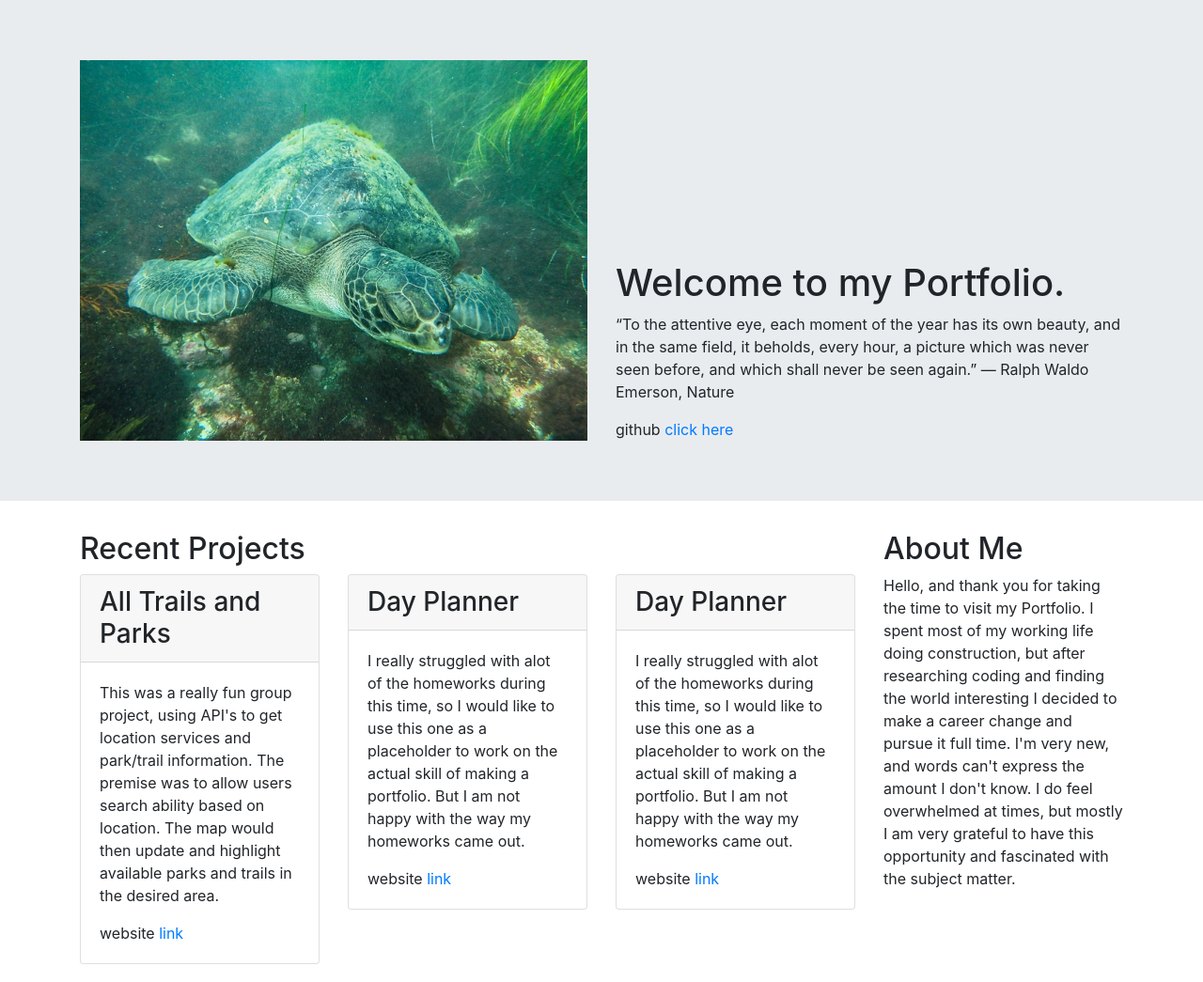
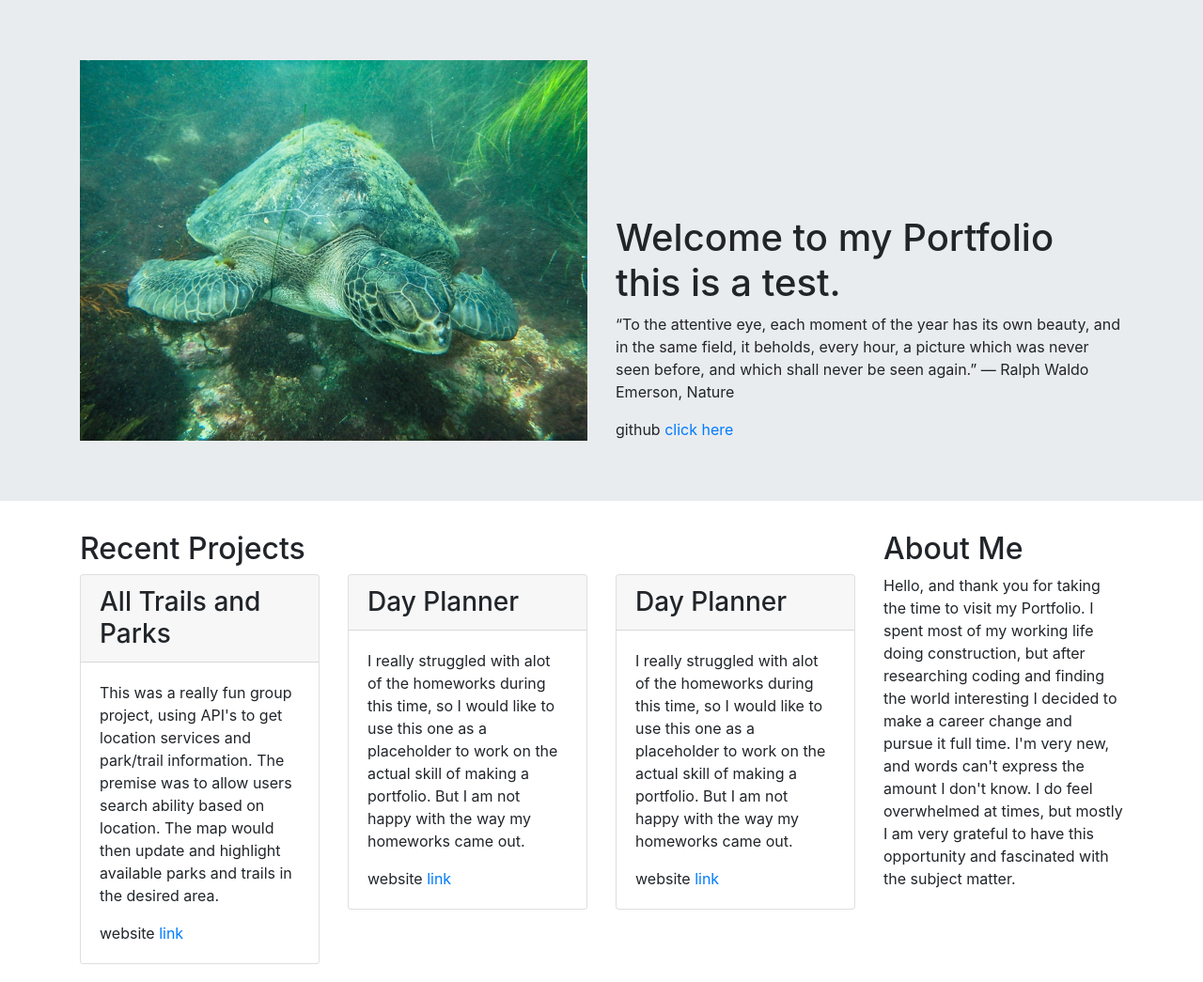
Before and after one commit to myles502/portfolio, a plain HTML site: page index.html in a window 1280 px wide. Shown: the top 1045 px of the page at 94% size. Drawn offline with nearby package versions, Linux system fonts and the light colour scheme.

Commit message:
just testing

```diff
--- a/index.html
+++ b/index.html
@@ -20,7 +20,7 @@
         </div>
 
         <div class="col-12 col-md-6">
-          <h1>Welcome to my Portfolio.</h1>
+          <h1>Welcome to my Portfolio this is a test.</h1>
           <p>“To the attentive eye, each moment of the year has its own beauty, and in the same field, it beholds, every hour, a picture which was never seen before, and which shall never be seen again.”
             ― Ralph Waldo Emerson, Nature</p>
             github <a href="https://github.com/myles502">click here</a>
```
